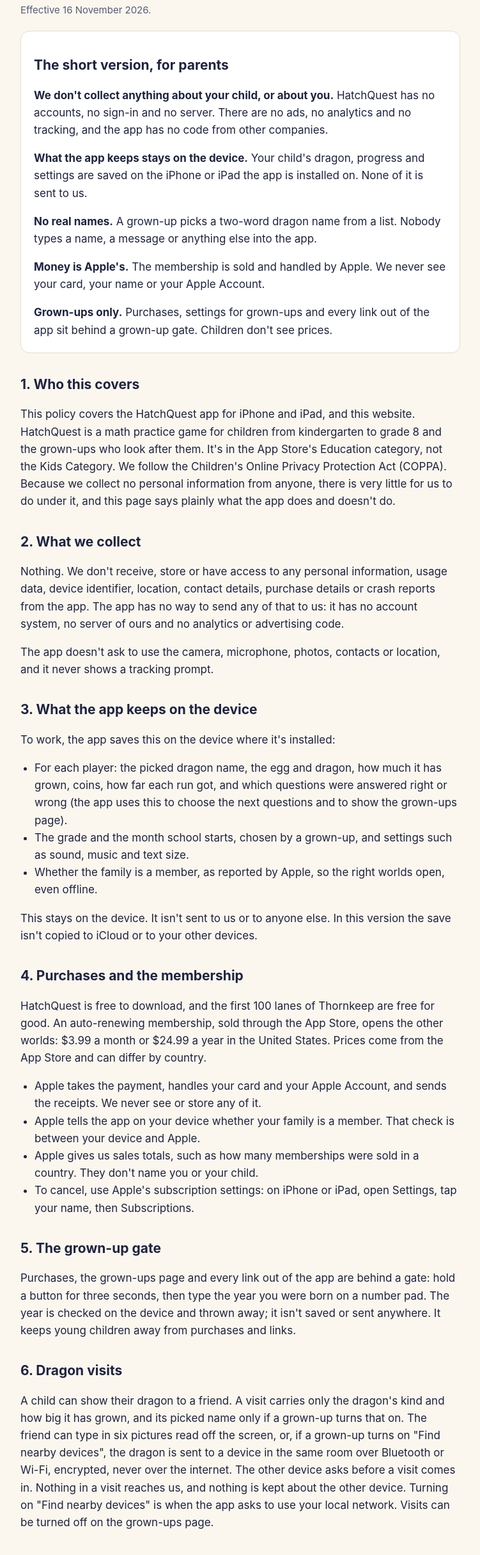
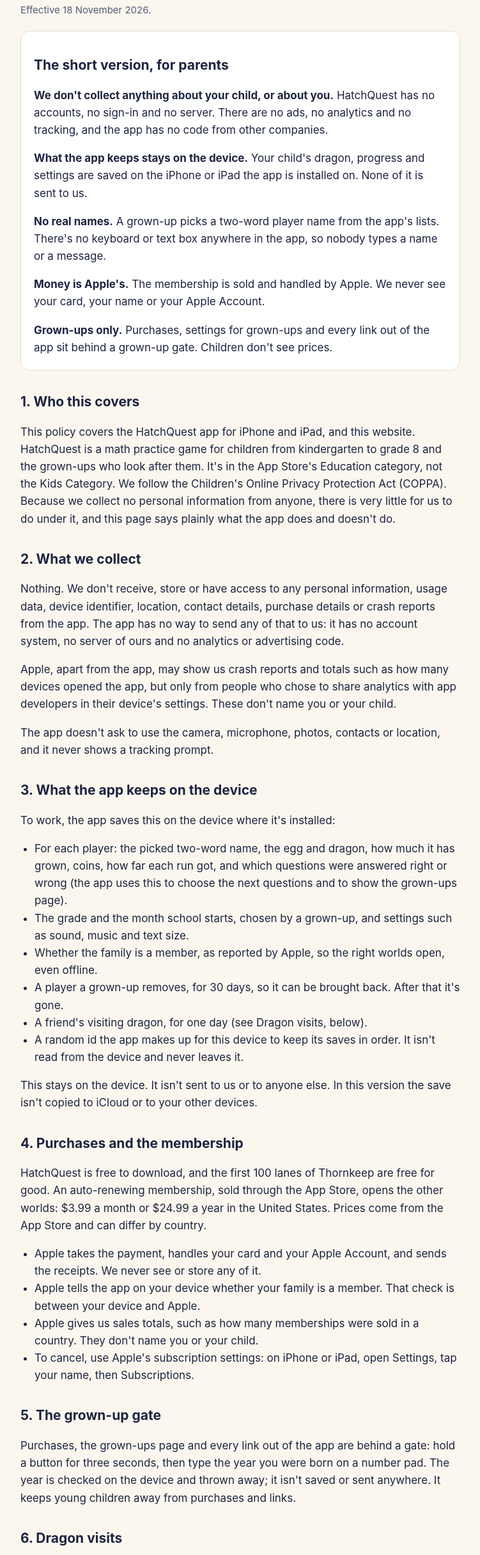
Before and after one commit to jay-robinson/hatchquest, a plain HTML site: page privacy/index.html in a window 1280 px wide. Shown: the part 186-2616 px from the top of the page at 64% size, without its empty margins (264-1015 px from the left). Drawn offline with Linux system fonts and the light colour scheme.

Commit message:
Privacy policy, 18 Nov: says what the app does, line by line

```diff
--- a/privacy/index.html
+++ b/privacy/index.html
@@ -13,13 +13,13 @@
 <nav><a href="../privacy/">Privacy</a><a href="../support/">Support</a></nav>
 
 <h1>Privacy Policy</h1>
-<p class="meta">Effective 16 November 2026.</p>
+<p class="meta">Effective 18 November 2026.</p>
 
 <div class="short">
 <h2>The short version, for parents</h2>
 <p><strong>We don't collect anything about your child, or about you.</strong> HatchQuest has no accounts, no sign-in and no server. There are no ads, no analytics and no tracking, and the app has no code from other companies.</p>
 <p><strong>What the app keeps stays on the device.</strong> Your child's dragon, progress and settings are saved on the iPhone or iPad the app is installed on. None of it is sent to us.</p>
-<p><strong>No real names.</strong> A grown-up picks a two-word dragon name from a list. Nobody types a name, a message or anything else into the app.</p>
+<p><strong>No real names.</strong> A grown-up picks a two-word player name from the app's lists. There's no keyboard or text box anywhere in the app, so nobody types a name or a message.</p>
 <p><strong>Money is Apple's.</strong> The membership is sold and handled by Apple. We never see your card, your name or your Apple Account.</p>
 <p><strong>Grown-ups only.</strong> Purchases, settings for grown-ups and every link out of the app sit behind a grown-up gate. Children don't see prices.</p>
 </div>
@@ -29,14 +29,18 @@
 
 <h2>2. What we collect</h2>
 <p>Nothing. We don't receive, store or have access to any personal information, usage data, device identifier, location, contact details, purchase details or crash reports from the app. The app has no way to send any of that to us: it has no account system, no server of ours and no analytics or advertising code.</p>
+<p>Apple, apart from the app, may show us crash reports and totals such as how many devices opened the app, but only from people who chose to share analytics with app developers in their device's settings. These don't name you or your child.</p>
 <p>The app doesn't ask to use the camera, microphone, photos, contacts or location, and it never shows a tracking prompt.</p>
 
 <h2>3. What the app keeps on the device</h2>
 <p>To work, the app saves this on the device where it's installed:</p>
 <ul>
-<li>For each player: the picked dragon name, the egg and dragon, how much it has grown, coins, how far each run got, and which questions were answered right or wrong (the app uses this to choose the next questions and to show the grown-ups page).</li>
+<li>For each player: the picked two-word name, the egg and dragon, how much it has grown, coins, how far each run got, and which questions were answered right or wrong (the app uses this to choose the next questions and to show the grown-ups page).</li>
 <li>The grade and the month school starts, chosen by a grown-up, and settings such as sound, music and text size.</li>
 <li>Whether the family is a member, as reported by Apple, so the right worlds open, even offline.</li>
+<li>A player a grown-up removes, for 30 days, so it can be brought back. After that it's gone.</li>
+<li>A friend's visiting dragon, for one day (see Dragon visits, below).</li>
+<li>A random id the app makes up for this device to keep its saves in order. It isn't read from the device and never leaves it.</li>
 </ul>
 <p>This stays on the device. It isn't sent to us or to anyone else. In this version the save isn't copied to iCloud or to your other devices.</p>
 
@@ -53,7 +57,9 @@
 <p>Purchases, the grown-ups page and every link out of the app are behind a gate: hold a button for three seconds, then type the year you were born on a number pad. The year is checked on the device and thrown away; it isn't saved or sent anywhere. It keeps young children away from purchases and links.</p>
 
 <h2>6. Dragon visits</h2>
-<p>A child can show their dragon to a friend. A visit carries only the dragon's kind and how big it has grown, and its picked name only if a grown-up turns that on. The friend can type in six pictures read off the screen, or, if a grown-up turns on "Find nearby devices", the dragon is sent to a device in the same room over Bluetooth or Wi-Fi, encrypted, never over the internet. The other device asks before a visit comes in. Nothing in a visit reaches us, and nothing is kept about the other device. Turning on "Find nearby devices" is when the app asks to use your local network. Visits can be turned off on the grown-ups page.</p>
+<p>A child can show their dragon to a friend. A visit carries only the dragon's kind and how big it has grown, and its picked name only if a grown-up turns that on. The friend can tap in six pictures read off the screen.</p>
+<p>If a grown-up turns on "Find nearby devices", two devices in the same room can also find each other over Bluetooth or Wi-Fi, never over the internet, but only while the Side by side screen is open. While it's open, the device shows other HatchQuest devices nearby the dragon's kind and size, the same as its six pictures do, under the name "dragon", never the device's own name. The other device asks before a visit comes in, and only after a yes does the picked name, if it's on, go across, encrypted. Turning on "Find nearby devices" is when the app asks to use your local network.</p>
+<p>A visiting dragon stays with the player it visits for one day, then the app forgets it. Nothing in a visit reaches us, and nothing is kept about the other device. Visits, nearby devices and the name each have a switch on the grown-ups page.</p>
 
 <h2>7. Links to other sites</h2>
 <p>Behind the gate, the app links to this policy, the terms of use (Apple's standard license agreement) and Apple's subscription page. Those open in the system browser or Apple's own sheet, under each site's own policy. The app doesn't load web pages inside itself.</p>
@@ -62,13 +68,13 @@
 <p>There are no ads. We don't track anyone across apps or websites. We don't sell or share information, because we don't have any.</p>
 
 <h2>9. Children</h2>
-<p>HatchQuest is made for children, and it's built so we collect no personal information from them. We don't ask for it, a child can't type free text, and there's no way for a child to talk to other players. A dragon visit carries no words and nothing personal. If you believe a child's personal information has reached us anyway, contact us (below) and we'll delete it.</p>
+<p>HatchQuest is made for children, and it's built so we collect no personal information from them. We don't ask for it, a child can't type free text, and there's no way for a child to talk to other players. A dragon visit carries no messages, and the picked name only if a grown-up turns that on. If you believe a child's personal information has reached us anyway, contact us (below) and we'll delete it.</p>
 
 <h2>10. Deleting data</h2>
 <p>Everything the app keeps is on the device. Deleting the app from the device deletes all of it. Because we hold nothing ourselves, there's nothing for us to delete.</p>
 
 <h2>11. Security</h2>
-<p>The only things that leave the device are a nearby dragon visit, if a grown-up turns that on, which goes encrypted straight to the other device, and the membership check, which is between the device and Apple. There's no server of ours for anyone to break into.</p>
+<p>Only two things ever leave the device: a nearby dragon visit, if a grown-up turns that on, which goes straight to a device in the same room (the name, if it's on, encrypted), and the membership check, which is between the device and Apple. There's no server of ours for anyone to break into.</p>
 
 <h2>12. Changes to this policy</h2>
 <p>If the app ever changes what it does with information, we'll update this page and its date before the new version goes out. We won't start collecting personal information from children without a parent's verifiable consent first, as COPPA requires.</p>
```
